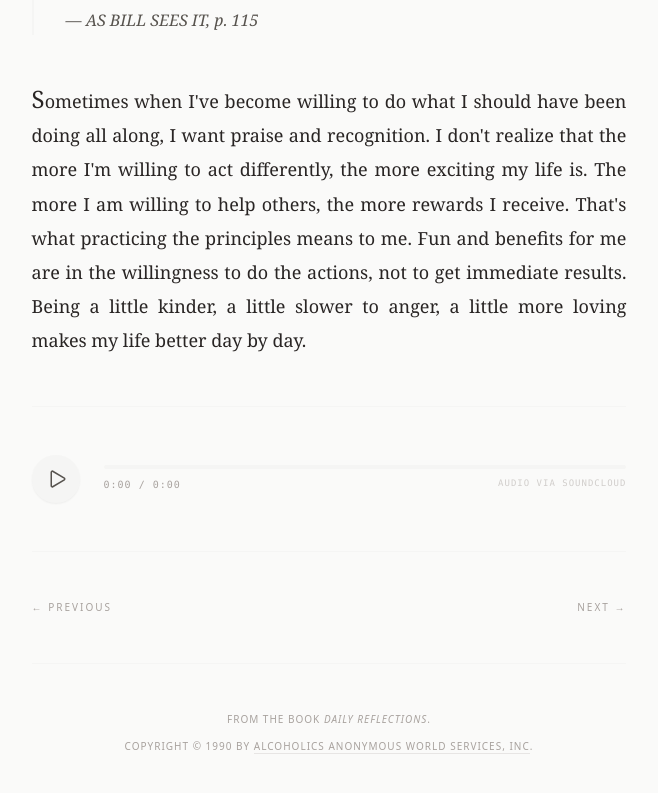
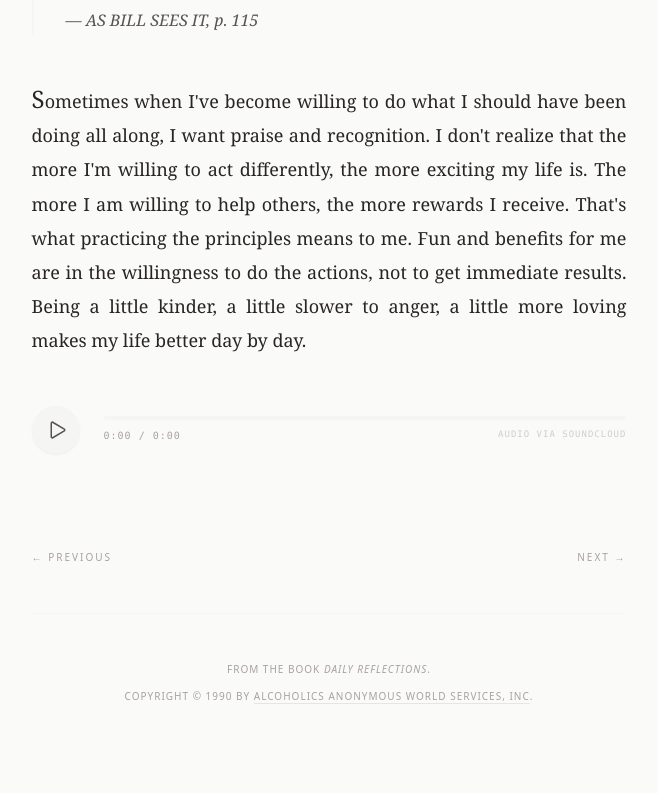
Before and after one commit to williamthazard/daily-reflections, a React (Vite) app: page /#2026-04-10 in a window 1280 px wide. Shown: the part 437-1230 px from the top of the page, without its empty margins (311-969 px from the left). Built offline with nearby package versions, Linux system fonts and the light colour scheme.

Commit message:
💄 Style: Simplify bottom layout by removing redundant horizontal rules

```diff
--- a/src/App.tsx
+++ b/src/App.tsx
@@ -113,7 +113,7 @@ const AudioPlayer = ({ trackId, secretToken }: { trackId: string, secretToken?:
   const initialUrl = `https://w.soundcloud.com/player/?url=https%3A//api.soundcloud.com/tracks/${trackId}${secretToken ? `%3Fsecret_token%3D${secretToken}` : ''}&auto_play=false&show_comments=false&show_user=false&show_reposts=false&show_teaser=false`;
 
   return (
-    <div className="mt-12 pt-12 border-t border-stone-100 dark:border-stone-900 animate-fade-in relative">
+    <div className="mt-12 animate-fade-in relative">
       <div className="flex items-center gap-6">
         <button
           onClick={togglePlay}
@@ -284,7 +284,7 @@ function App() {
   const prevItem = currentIdx >= 0 && currentIdx < index.length - 1 ? index[currentIdx + 1] : null;
 
   const Nav = () => (
-    <nav className="flex justify-between items-center text-[10px] uppercase tracking-[0.2em] text-stone-400 dark:text-stone-500 border-y border-stone-100 dark:border-stone-900 py-12 font-sans antialiased">
+    <nav className="flex justify-between items-center text-[10px] uppercase tracking-[0.2em] text-stone-400 dark:text-stone-500 border-b border-stone-100 dark:border-stone-900 py-12 font-sans antialiased">
       {prevItem ? (
         <button onClick={() => loadReflection(prevItem.date)} className="uppercase hover:text-stone-900 dark:hover:text-stone-200 transition-colors">← previous</button>
       ) : <span className="opacity-20 select-none">← previous</span>}
```
